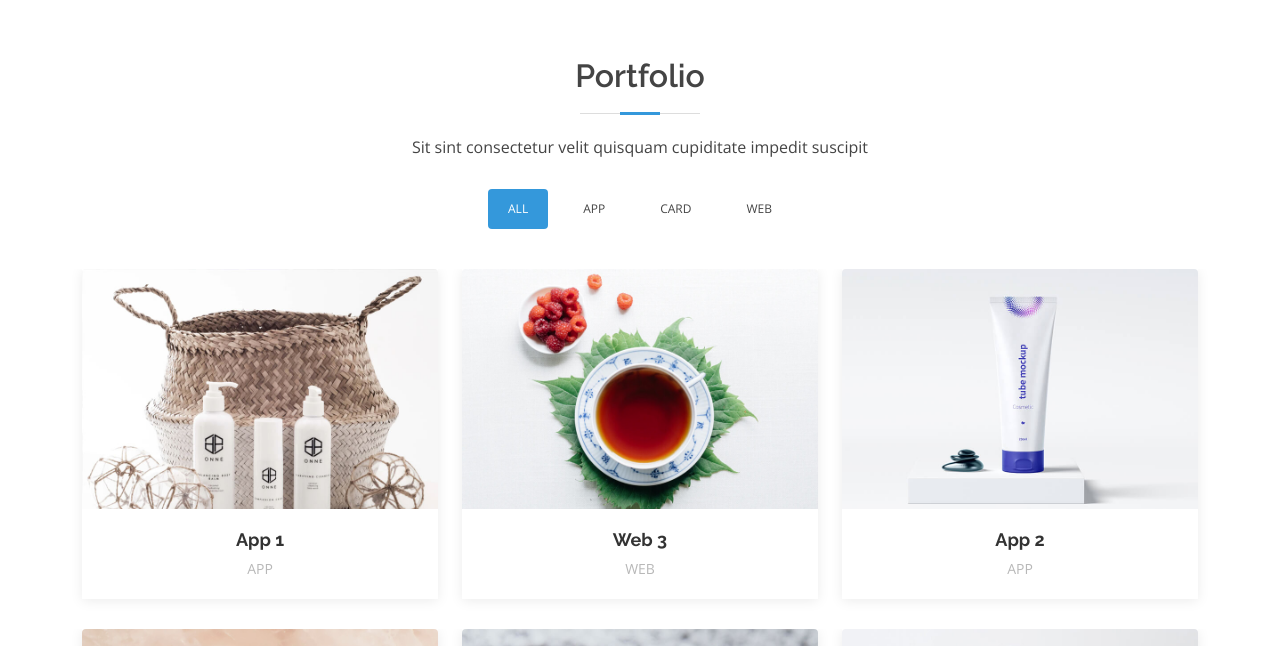
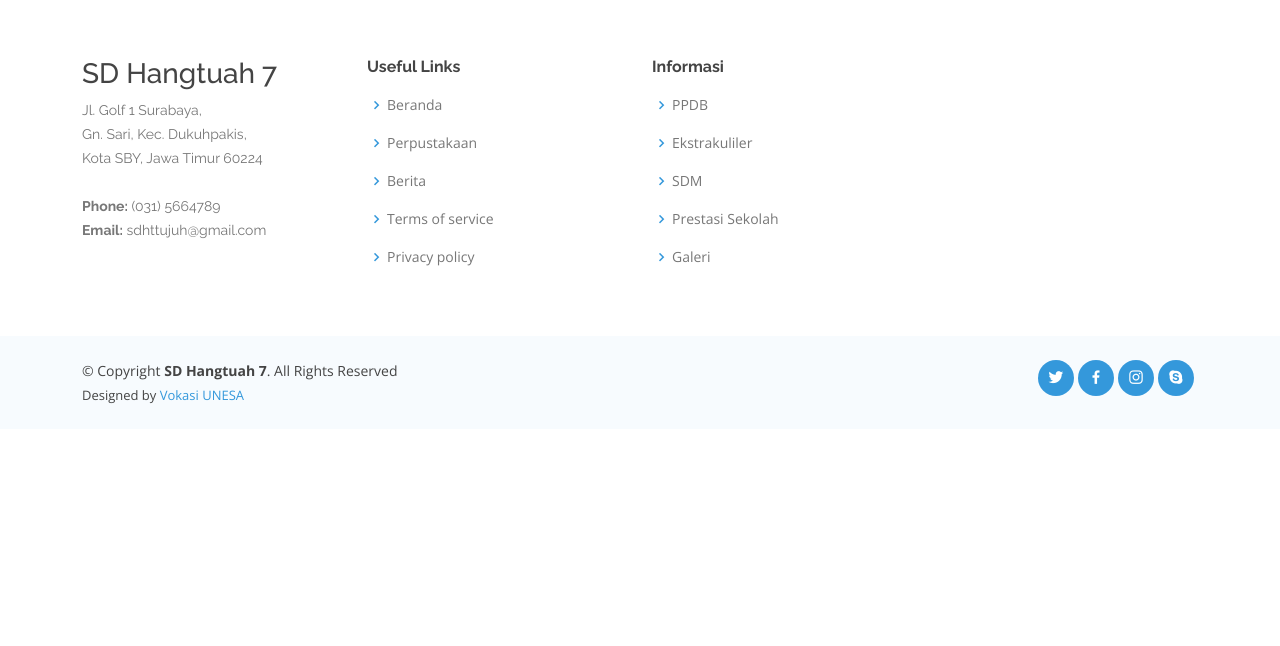
Before and after one commit to kholiqulrasydin/hangtuah, a React (Create React App) app: page / in a window 1280 px wide. Shown: the part 2640-3286 px from the top of the page. After the commit the page ends 3069 px from the top, so only its background shows below. Built offline with nearby package versions, Linux system fonts and the light colour scheme.

Commit message:
updated page home

```diff
--- a/src/home/home.jsx
+++ b/src/home/home.jsx
@@ -1105,7 +1105,7 @@
         <Sambutan />
         <Testimoni />
         <TestimoniOrtu />
-        <Portofolio />
+        {/* <Portofolio /> */}
         {/* <Team /> */}
         {/* <Extra />
         <Comment />
```
